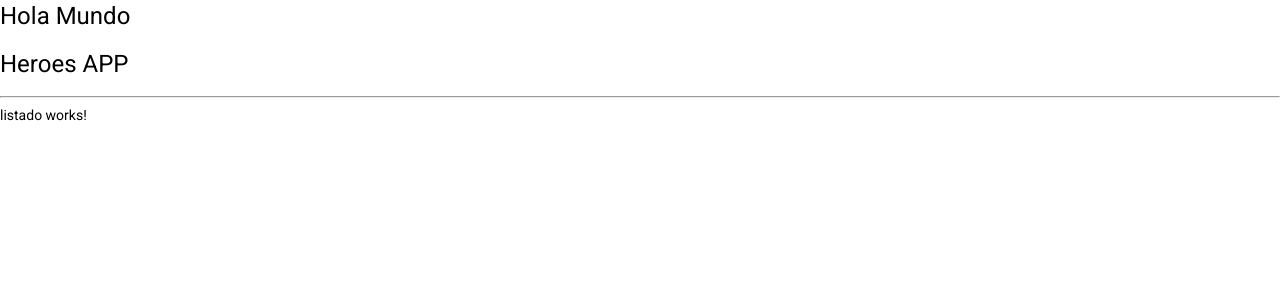
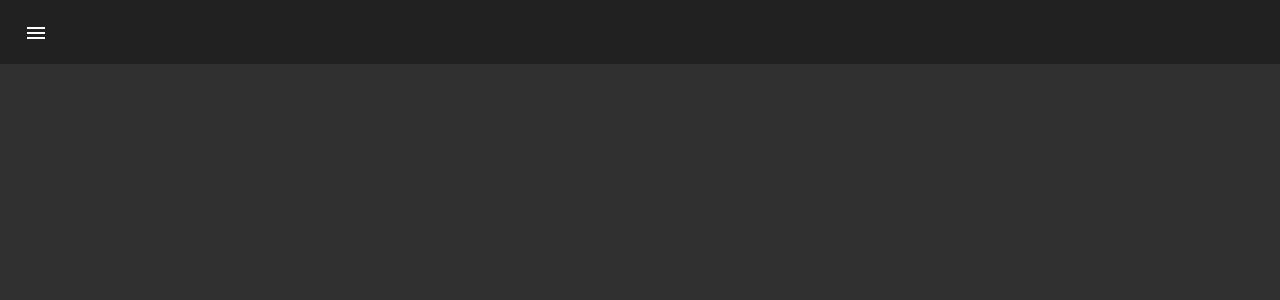
Before and after one commit to Jonathan-ulises/HeroesApp, an Angular app: page /heroes/listado in a window 1280 px wide. Shown: the top 300 px of the page. Built offline with nearby package versions, Linux system fonts and the light colour scheme.

Commit message:
Seccion 13: HeroesApp - Angular material y Angular flex-layout
Capitulo 182: Material SideNav, Toolbar e iconos
Se implemento el modulo del sidenav en el proyecto, ademas del
toolbar.

```diff
--- a/src/app/app.component.html
+++ b/src/app/app.component.html
@@ -1,3 +1,2 @@
-<h1>Hola Mundo</h1>
 
 <router-outlet></router-outlet>
--- a/src/app/heroes/heroes.module.ts
+++ b/src/app/heroes/heroes.module.ts
@@ -3,6 +3,7 @@ import { CommonModule } from '@angular/common';
 
 import { FlexLayoutModule } from '@angular/flex-layout';
 import { HeroesRoutingModule } from './heroes-routing.module';
+import { MaterialModule } from '../material/material.module';
 
 import { AgregarComponent } from './pages/agregar/agregar.component';
 import { BuscarComponent } from './pages/buscar/buscar.component';
@@ -23,7 +24,8 @@ import { ListadoComponent } from './pages/listado/listado.component';
   imports: [
     CommonModule,
     HeroesRoutingModule,
-    FlexLayoutModule
+    FlexLayoutModule,
+    MaterialModule
   ]
 })
 export class HeroesModule { }
--- a/src/app/heroes/pages/home/home.component.html
+++ b/src/app/heroes/pages/home/home.component.html
@@ -1,5 +1,12 @@
-<h1>Heroes APP</h1>
-<hr>
+<mat-sidenav-container fullscreen>
+    <mat-sidenav #sidenav>
+        <h1>SideNav</h1>
+    </mat-sidenav>
 
-<!-- Router otlen para las rutas del modulo de heroes. -->
-<router-outlet></router-outlet>
+    <mat-toolbar>
+        <button mat-icon-button
+                (click)="sidenav.toggle()">
+            <mat-icon>menu</mat-icon>
+        </button>
+    </mat-toolbar>
+</mat-sidenav-container>
```
Also changed, not shown: src/app/material/material.module.ts (+9 -5 lines).
